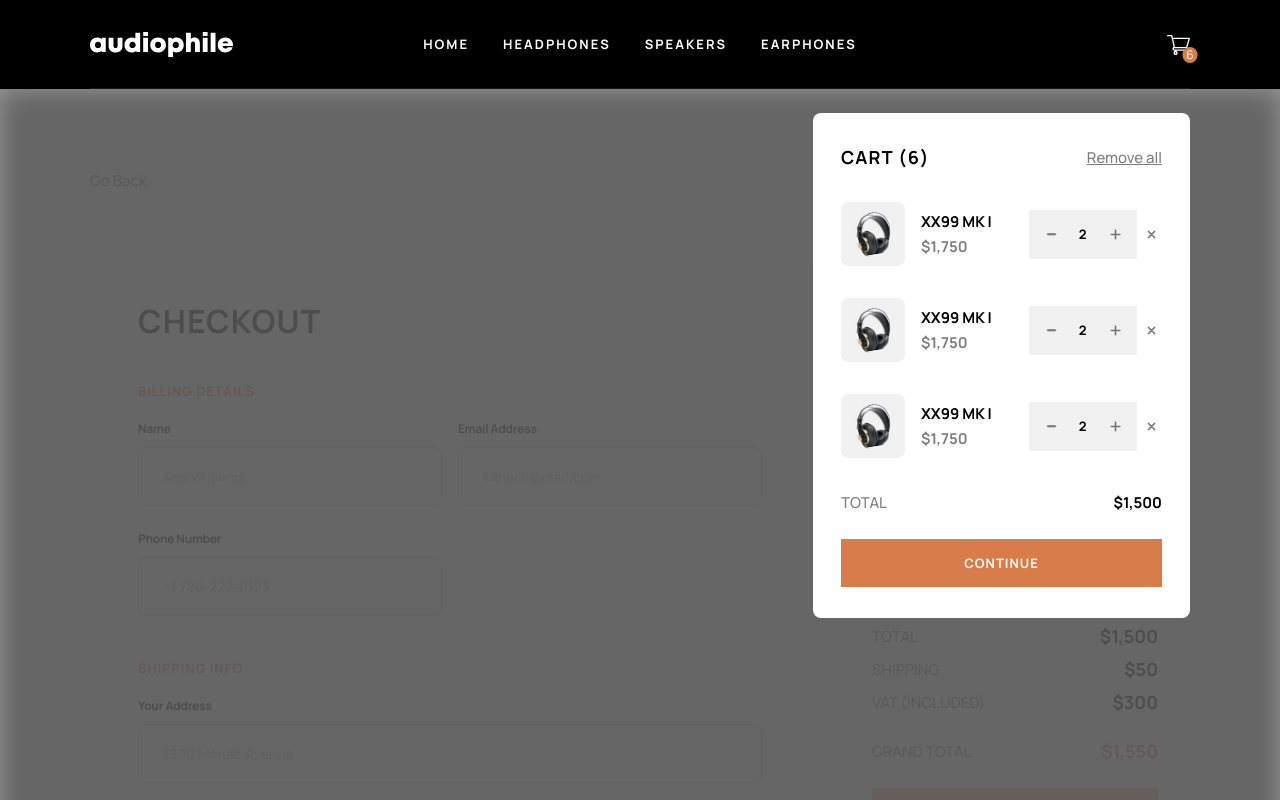
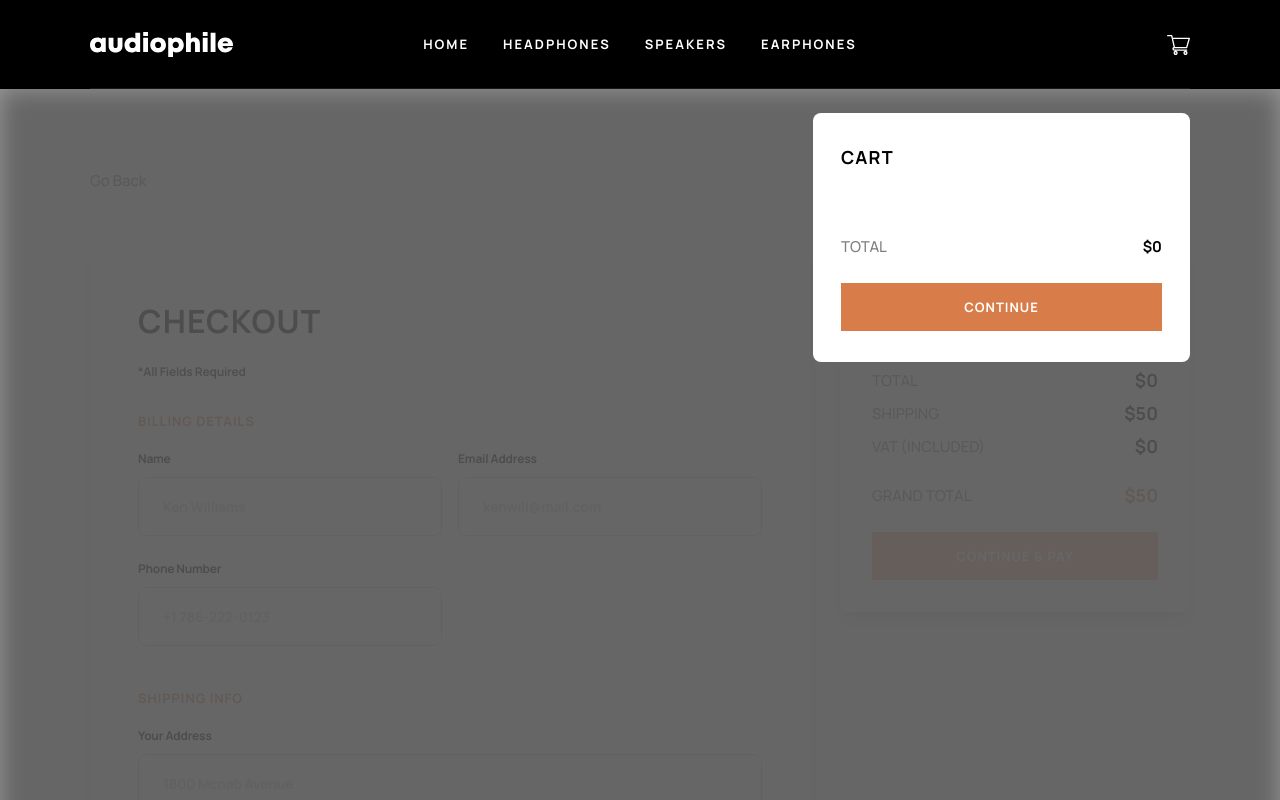
Before and after one commit to BernardBrown98/audiophile, a React (Vite) app: page /checkout in a window 1280 px wide. Both pictures are taken after a click on the picture 1178 px from the left and 44 px from the top of the page. Shown: the top 800 px of the page. Built offline with nearby package versions, Linux system fonts and the light colour scheme.

Commit message:
cart now links to checkout page.

```diff
--- a/src/components/Header.tsx
+++ b/src/components/Header.tsx
@@ -32,7 +32,7 @@ export const Header = ({ isActive, handleClick }: HeaderProps) => {
                     <NavLink
                         to="/"
                         className="flex items-center"
-                        // onClick={() => handleClick()}
+                        onClick={() => handleClick()}
                     >
                         <img
                             src={Logo}
--- a/src/components/cart/Cart.tsx
+++ b/src/components/cart/Cart.tsx
@@ -1,4 +1,6 @@
 import clsx from 'clsx'
+// hooks
+import { useNavigate } from 'react-router-dom'
 // components
 import { useShoppingCart } from '../../context/ShoppingCartContext'
 import { CartItem } from './CartItem'
@@ -6,9 +8,11 @@ import { formatCurrency } from '../../utilities/formatCurrency'
 
 interface CartProps {
     isActiveCart: boolean
+    handleClick: (element: 'cart') => void
 }
 
-export const Cart = ({ isActiveCart }: CartProps) => {
+export const Cart = ({ isActiveCart, handleClick }: CartProps) => {
+    const navigate = useNavigate()
     const cartClasses = clsx(
         'fixed top-[113px] z-50 flex min-h-[486px] w-full flex-col items-center px-6 md:px-10',
         {
@@ -18,6 +22,12 @@ export const Cart = ({ isActiveCart }: CartProps) => {
     const { cartItems, removeAllFromCart, cartUtilities } = useShoppingCart()
     const count =
         cartUtilities('count') > 0 ? `(${cartUtilities('count')})` : ''
+
+    const handleNavigate = () => {
+        console.log('hello')
+        navigate('/checkout')
+        handleClick('cart')
+    }
     return (
         <div className={cartClasses}>
             <div className="flex w-full max-w-[1100px] flex-col items-center md:items-end">
@@ -45,7 +55,10 @@ export const Cart = ({ isActiveCart }: CartProps) => {
                             {formatCurrency(cartUtilities('price'))}
                         </p>
                     </div>
-                    <button className="mb-[31px] mt-6 w-full bg-nude-200 py-[15px] text-shop text-white transition-all ease-in-out hover:bg-nude-100">
+                    <button
+                        onClick={handleNavigate}
+                        className="mb-[31px] mt-6 w-full bg-nude-200 py-[15px] text-shop text-white transition-all ease-in-out hover:bg-nude-100"
+                    >
                         CONTINUE
                     </button>
                 </div>
--- a/src/components/cart/CartItem.tsx
+++ b/src/components/cart/CartItem.tsx
@@ -15,7 +15,7 @@ interface CartItemProps {
 }
 
 export const CartItem = ({ id, summary }: CartItemProps) => {
-    const { removeFromCart, getQuantity } = useShoppingCart()
+    const { removeFromCart, cartUtilities } = useShoppingCart()
     const item = data[id - 1]
     return (
         <div className="flex flex-row items-center">
@@ -41,7 +41,7 @@ export const CartItem = ({ id, summary }: CartItemProps) => {
             )}
             {summary && (
                 <p className="text-p font-[700] opacity-50">
-                    x{getQuantity(id, 'cart')}
+                    x{cartUtilities('count')}
                 </p>
             )}
         </div>
--- a/src/components/form/Form.tsx
+++ b/src/components/form/Form.tsx
@@ -40,18 +40,22 @@ export const Form = () => {
         ePin: (input: string): boolean => /\d{4}/.test(input),
     }
 
+    const isEMoney = inputs.payment === 'e-money'
+
     const inputValidations = {
         email: validations.email(inputs.email),
         number: validations.number(inputs.number),
         zip: validations.zip(inputs.zip),
-        eNumber: validations.eNumber(inputs.eNumber),
-        ePin: validations.ePin(inputs.ePin),
+        ...(isEMoney && { eNumber: validations.eNumber(inputs.eNumber) }),
+        ...(isEMoney && { ePin: validations.ePin(inputs.ePin) }),
     }
-    const isEMoney = inputs.payment === 'e-money'
 
-    const buttonVisibility: boolean =
-        Object.values(inputs).every((value) => value !== '') &&
-        Object.values(inputValidations).every((value) => value === true)
+    const buttonVisibility: boolean = !isEMoney
+        ? Object.values(inputs)
+              .slice(0, -2)
+              .every((value) => value !== '')
+        : Object.values(inputs).every((value) => value !== '') &&
+          Object.values(inputValidations).every((value) => value === true)
 
     const handleSubmit = (e: React.FormEvent<HTMLFormElement>) => {
         e.preventDefault()
@@ -65,8 +69,6 @@ export const Form = () => {
             return { ...prevInput, [name]: value }
         })
     }
-    console.log(inputs)
-    console.log(buttonVisibility)
 
     return (
         <form
@@ -74,9 +76,12 @@ export const Form = () => {
             className="mb-[97px] flex flex-col md:mb-[116px] xl:mb-[140px] xl:flex-row xl:gap-[30px]"
         >
             <div className="grow rounded-lg bg-white p-[24px_24px_30px] shadow-lg md:p-[30px_27px] xl:p-[54px_48px_48px]">
-                <h2 className="text-subHeader tracking-[1px]  md:text-desktopSubheader">
+                <h2 className="text-subHeader tracking-[1px] md:text-desktopSubheader">
                     CHECKOUT
                 </h2>
+                <p className="-mb-2 mt-6 text-label opacity-90 md:-mb-3">
+                    *All Fields Required
+                </p>
                 <div className="mt-8 md:mt-10">
                     <h3 className="text-link tracking-[0.929px] text-nude-200">
                         BILLING DETAILS
@@ -190,7 +195,7 @@ export const Form = () => {
                                 placeholder="736421993"
                                 handleChange={handleChange}
                                 value={inputs.eNumber?.slice(0, 9) || ''}
-                                errorMsg="Wrong Format"
+                                errorMsg="Must Be 9 Digits"
                                 hasError={!inputValidations.eNumber}
                             />
                             <FormInput
@@ -200,7 +205,7 @@ export const Form = () => {
                                 placeholder="3256"
                                 handleChange={handleChange}
                                 value={inputs.ePin?.slice(0, 4) || ''}
-                                errorMsg="Wrong Format"
+                                errorMsg="Must Be 4 Digits"
                                 hasError={!inputValidations.ePin}
                             />
                             {/* <FormInput label="Email Address" placeholder="username" /> */}
--- a/src/context/ShoppingCartContext.tsx
+++ b/src/context/ShoppingCartContext.tsx
@@ -31,16 +31,8 @@ export const useShoppingCart = () => {
 export const ShoppingCartProvider = ({
     children,
 }: ShoppingCartProviderProps) => {
-    const [cartItems, setCartItems] = useState<CartItem[]>([
-        { id: 2, quantity: 2, price: 250 },
-        { id: 2, quantity: 2, price: 250 },
-        { id: 2, quantity: 2, price: 250 },
-    ])
-    const [queCartItems, setQueCartItems] = useState<CartItem[]>([
-        { id: 2, quantity: 2, price: 250 },
-        { id: 2, quantity: 2, price: 250 },
-        { id: 2, quantity: 2, price: 250 },
-    ])
+    const [cartItems, setCartItems] = useState<CartItem[]>([])
+    const [queCartItems, setQueCartItems] = useState<CartItem[]>([])
     const getQuantity = (id: number, cart: 'cart' | 'que') => {
         return cart === 'cart'
             ? cartItems.find((item) => item.id === id)?.quantity || 1
--- a/src/layout/Layout.tsx
+++ b/src/layout/Layout.tsx
@@ -36,13 +36,11 @@ export const Layout = () => {
         // if either hamburger menu or cart is open and logo is clicked the overlay will be closed
         if (element === undefined && isActiveCart) {
             setIsActiveCart((prev) => !prev)
-            console.log('im here')
         }
         if (element === undefined && isActive) {
-            console.log('im here')
             setIsActive((prev) => !prev)
         }
-
+        if (element === undefined && !isActiveCart && !isActive) return
         isActive || isActiveCart
             ? (document.body.style.overflow = 'visible')
             : (document.body.style.overflow = 'hidden')
@@ -65,7 +63,7 @@ export const Layout = () => {
     return (
         <>
             <Header isActive={isActive} handleClick={handleClick} />
-            <Cart isActiveCart={isActiveCart} />
+            <Cart isActiveCart={isActiveCart} handleClick={handleClick} />
             <main className={opacityClasses}>
                 <Outlet />
             </main>
```
